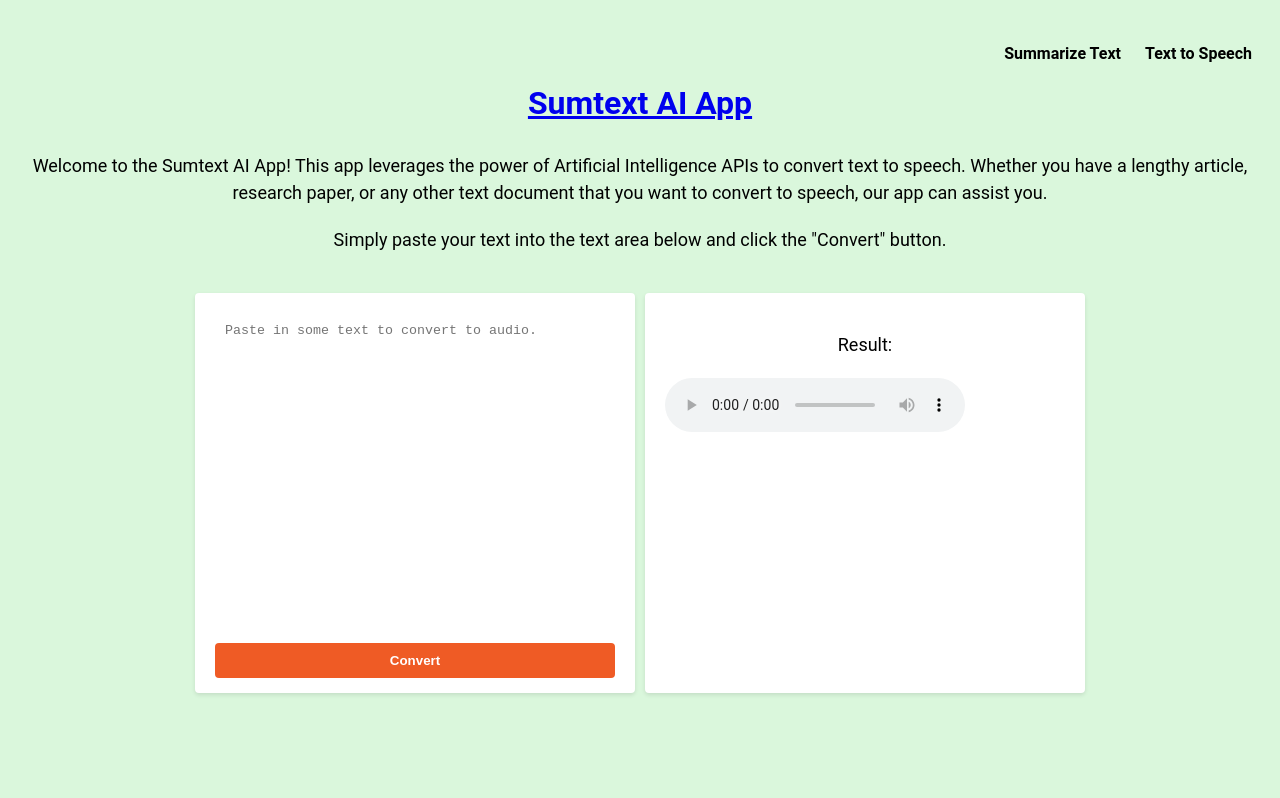
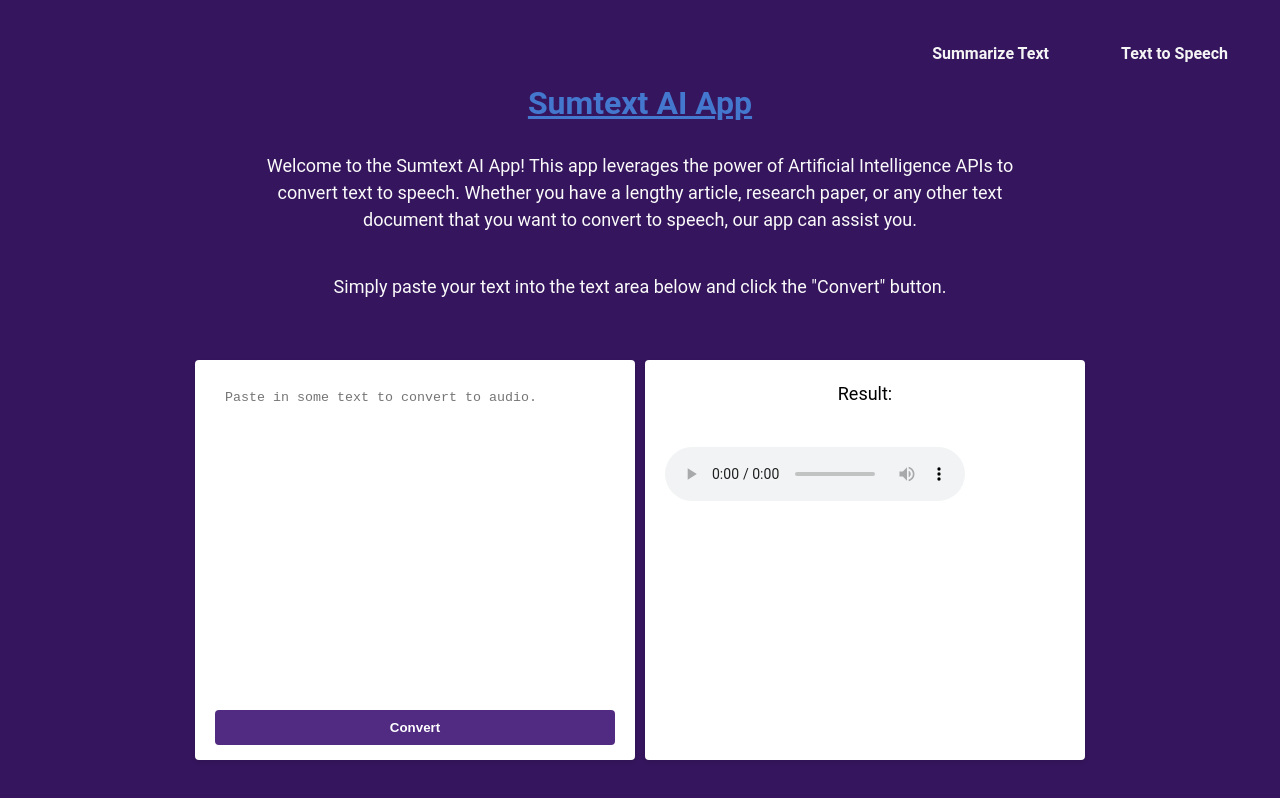
Before and after one commit to MuthoniMN/sumtext_ai, a website: page public/tts.html in a window 1280 px wide. Drawn offline with Linux system fonts and the light colour scheme.

Commit message:
styling changes

```diff
--- a/index.js
+++ b/index.js
@@ -24,7 +24,7 @@ app.post('/texttospeech', (req, res) => {
   const text = req.body.text_to_convert;
   textToSpeech(text)
     .then(audio => {
-      res.send(JSON.stringify(audio));
+      res.send(audio);
     })
 })
 
--- a/public/stylesheet.css
+++ b/public/stylesheet.css
@@ -6,10 +6,9 @@ nav ul{
 }
 
 nav>ul>li>a{
-  padding: 12px 24px
-  background: #70566D;
+  padding: 12px 24px;
   font-weight: bold;
-  color: black;
+  color: #f5f5f5;
   text-decoration: none;
   transition: all ease-in-out .3s;
 }
@@ -18,19 +17,19 @@ nav>ul>li>a:hover{
 }
 
 button{
-  background: #42273B;
+  background: #8CABFF;
   color: white;
   border: none;
   padding: 12px 24px;
   border-radius: 12px;
-  transition: all ease-in-out .3s;
+  transition: all ease-in-out .7s;
 }
 button>a{
   color:white;
   text-decoration: none;
 }
 button:hover{
-  background: #70566D;
+  background: #4477CE;
   font-weight: bold;
 }
 
@@ -41,7 +40,8 @@ img {
 
 body {
   font-family: 'Roboto', sans-serif;
-  background-color: #DAF7DC;
+  background-color: #35155D;
+  color: #fafafa;
   padding: 20px;
   text-align: center
 }
@@ -49,15 +49,27 @@ body {
 h1 {
   text-align: center;
   font-weight: bold;
-  color: #42273B;
+  color: #4477CE;
   margin-bottom: 30px;
   font-size: 32px;
 }
 
+h1>a{
+  color: #4477CE;
+  transition: all ease-in .5s;
+}
+h1>a:hover{
+  background: #4477ce;
+  text-decoration: none;
+  color: white;
+}
+
 p {
   line-height: 1.5;
-  margin-bottom: 20px;
+  margin: 0 auto;
+  margin-bottom: 40px;
   font-size: 18px;
+  max-width: 750px;
 }
 
 .container {
@@ -89,7 +101,7 @@ textarea {
 
 .submit-button {
   position: relative;
-  background-color: #ef5b25;
+  background-color: #512B81;
   color: #ffffff;
   font-weight: bold;
   border-radius: 4px;
@@ -106,7 +118,7 @@ textarea {
 
 .submit-button:disabled{
   position: relative;
-  background-color: #ef5b25;
+  background-color: #512B81;
   color: #ffffff;
   opacity: 40%;
   font-weight: bold;
```
Also changed, not shown: public/index.html (+0 -1 lines).
